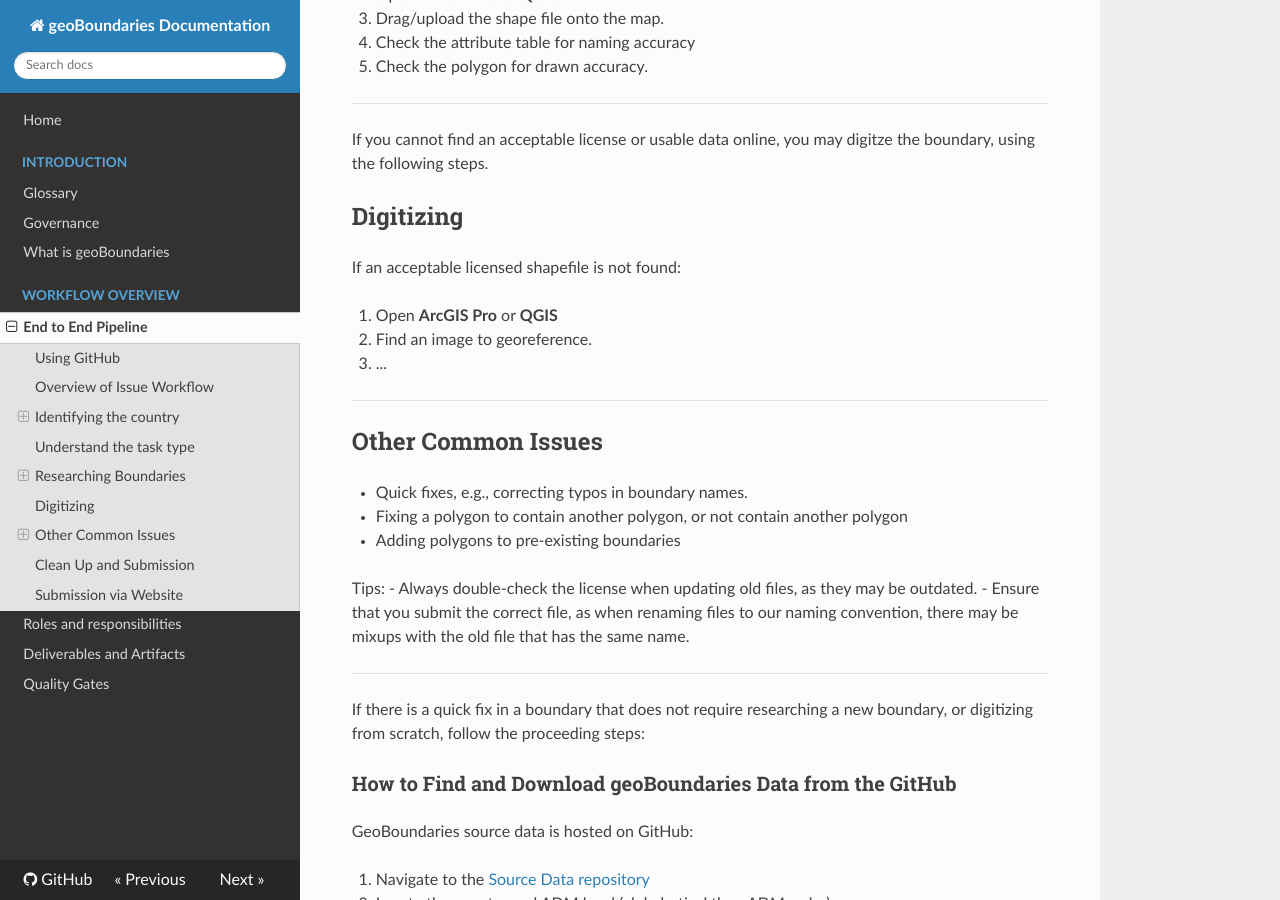
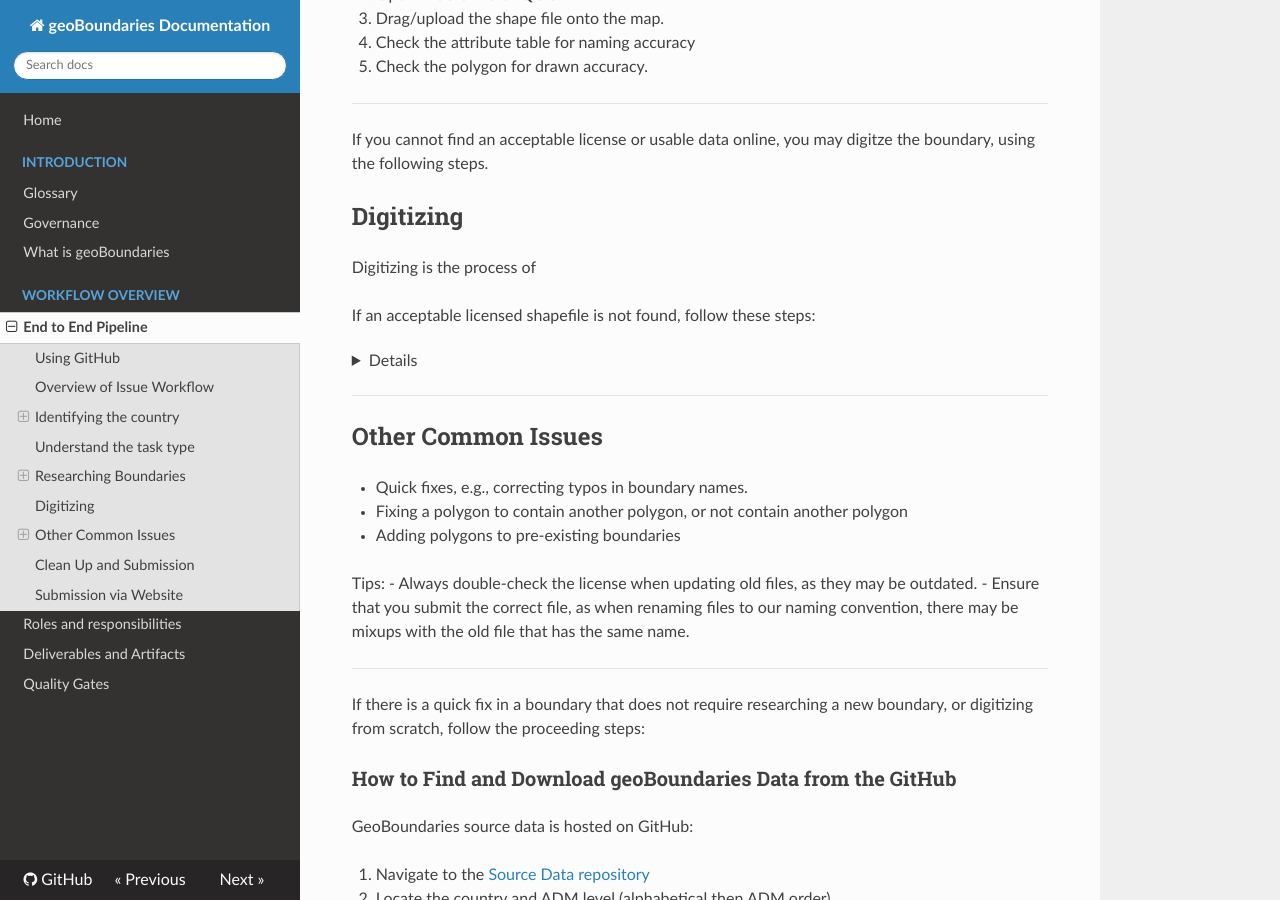
Before and after one commit to wmgeolab/gbDocs, an MkDocs documentation site: the page built from docs/docs/10-workflow-overview/end-to-end-pipeline.md, in a window 1280 px wide and 900 px high, scrolled down 2356 px. Built offline with MkDocs 1.6.1, drawn with Linux system fonts in a browser that asks for light colours; nearby versions of some CDN libraries.

Commit message:
Update end-to-end-pipeline.md

```diff
--- a/docs/docs/10-workflow-overview/end-to-end-pipeline.md
+++ b/docs/docs/10-workflow-overview/end-to-end-pipeline.md
@@ -90,12 +90,16 @@
 
 ## Digitizing
 
-If an acceptable licensed shapefile is not found:
+Digitizing is the process of
+
+If an acceptable licensed shapefile is not found, follow these steps:
+<details>
 
 1. Open **ArcGIS Pro** or **QGIS**
 2. Find an image to georeference.
 3. ...
 
+</details>
 ---
 
 ## Other Common Issues
```
